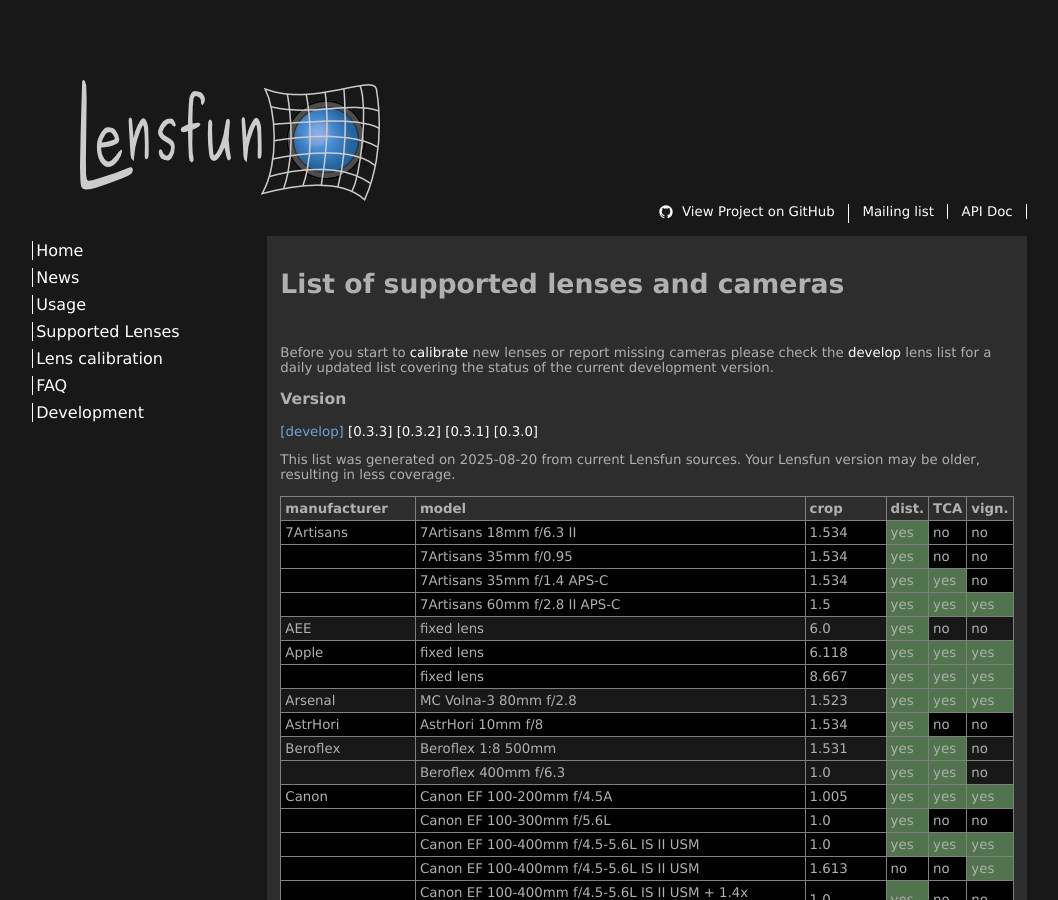
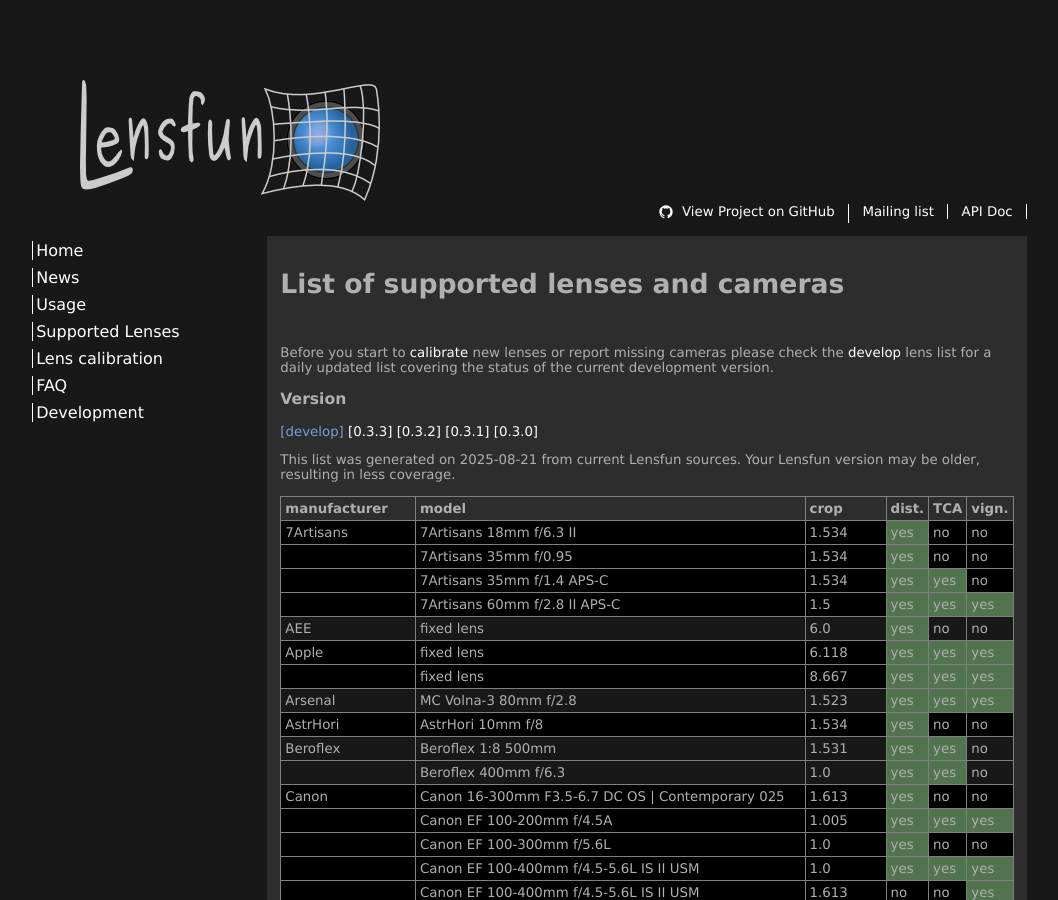
Before and after one commit to lensfun/lensfun.github.io, a Jekyll site: the page built from _posts/lenslist/2999-12-31-Lenslist-master.md, in a window 1280 px wide and 900 px high. Shown: the whole window, without its empty margins (49-1107 px from the left). Built offline with Jekyll 4.4.1, drawn with Linux system fonts in a browser that asks for light colours.

Commit message:
Update master lens list from GitHub Actions

```diff
--- a/_posts/lenslist/2999-12-31-Lenslist-master.md
+++ b/_posts/lenslist/2999-12-31-Lenslist-master.md
@@ -6,7 +6,7 @@ version_tag: develop
 ---
 
 {% include lenslist-overview.md %}
-This list was generated on 2025-08-20 from current Lensfun sources. Your Lensfun version may be older, resulting in less coverage.
+This list was generated on 2025-08-21 from current Lensfun sources. Your Lensfun version may be older, resulting in less coverage.
 <table border='1'><thead><tr><th>manufacturer</th><th>model</th><th>crop</th><th>dist.</th><th>TCA</th><th>vign.</th></tr></thead><tbody>
 <tr class="lenslist-bg1"><td>7Artisans</td><td>7Artisans 18mm f/6.3 II</td><td>1.534</td><td class="lenslist-highlight lenslist-check">yes</td><td class="lenslist-check">no</td><td class="lenslist-check">no</td></tr>
 <tr class="lenslist-bg1"><td></td><td>7Artisans 35mm f/0.95</td><td>1.534</td><td class="lenslist-highlight lenslist-check">yes</td><td class="lenslist-check">no</td><td class="lenslist-check">no</td></tr>
@@ -19,7 +19,8 @@ This list was generated on 2025-08-20 from current Lensfun sources. Your Lensfun
 <tr class="lenslist-bg1"><td>AstrHori</td><td>AstrHori 10mm f/8</td><td>1.534</td><td class="lenslist-highlight lenslist-check">yes</td><td class="lenslist-check">no</td><td class="lenslist-check">no</td></tr>
 <tr class="lenslist-bg2"><td>Beroflex</td><td>Beroflex 1:8 500mm</td><td>1.531</td><td class="lenslist-highlight lenslist-check">yes</td><td class="lenslist-highlight lenslist-check">yes</td><td class="lenslist-check">no</td></tr>
 <tr class="lenslist-bg2"><td></td><td>Beroflex 400mm f/6.3</td><td>1.0</td><td class="lenslist-highlight lenslist-check">yes</td><td class="lenslist-highlight lenslist-check">yes</td><td class="lenslist-check">no</td></tr>
-<tr class="lenslist-bg1"><td>Canon</td><td>Canon EF 100-200mm f/4.5A</td><td>1.005</td><td class="lenslist-highlight lenslist-check">yes</td><td class="lenslist-highlight lenslist-check">yes</td><td class="lenslist-highlight lenslist-check">yes</td></tr>
+<tr class="lenslist-bg1"><td>Canon</td><td>Canon 16-300mm F3.5-6.7 DC OS | Contemporary 025</td><td>1.613</td><td class="lenslist-highlight lenslist-check">yes</td><td class="lenslist-check">no</td><td class="lenslist-check">no</td></tr>
+<tr class="lenslist-bg1"><td></td><td>Canon EF 100-200mm f/4.5A</td><td>1.005</td><td class="lenslist-highlight lenslist-check">yes</td><td class="lenslist-highlight lenslist-check">yes</td><td class="lenslist-highlight lenslist-check">yes</td></tr>
 <tr class="lenslist-bg1"><td></td><td>Canon EF 100-300mm f/5.6L</td><td>1.0</td><td class="lenslist-highlight lenslist-check">yes</td><td class="lenslist-check">no</td><td class="lenslist-check">no</td></tr>
 <tr class="lenslist-bg1"><td></td><td>Canon EF 100-400mm f/4.5-5.6L IS II USM</td><td>1.0</td><td class="lenslist-highlight lenslist-check">yes</td><td class="lenslist-highlight lenslist-check">yes</td><td class="lenslist-highlight lenslist-check">yes</td></tr>
 <tr class="lenslist-bg1"><td></td><td>Canon EF 100-400mm f/4.5-5.6L IS II USM</td><td>1.613</td><td class="lenslist-check">no</td><td class="lenslist-check">no</td><td class="lenslist-highlight lenslist-check">yes</td></tr>
```
